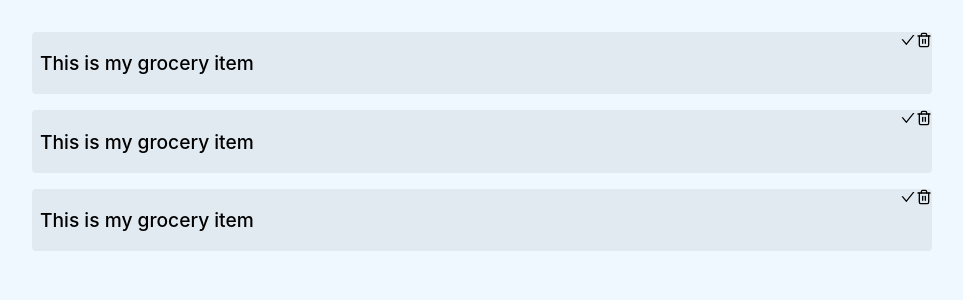
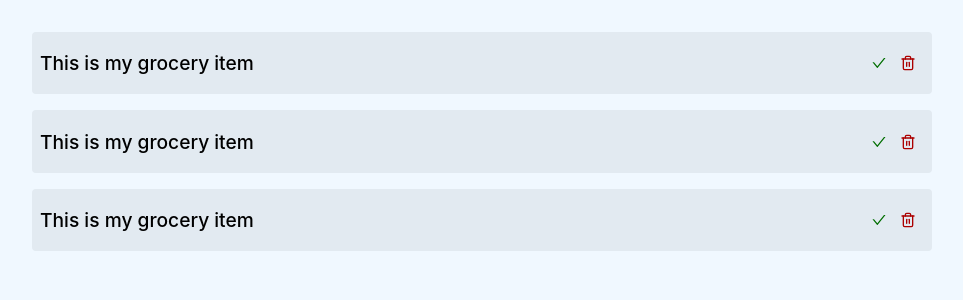
Before and after one commit to BSlaven/my_grocery_list, a React (Vite) app: page / in a window 1280 px wide. Shown: the top 300 px of the page, without its empty margins (158-1121 px from the left). Built offline with nearby package versions, Linux system fonts and the light colour scheme.

Commit message:
add styling to icon container

```diff
--- a/src/GroceryItem/GroceryItem.jsx
+++ b/src/GroceryItem/GroceryItem.jsx
@@ -8,8 +8,8 @@ const GroceryItem = () => {
     <div className={classes.item}>
       <p className={classes.text}>This is my grocery item</p>
       <div className={classes.iconContainer}>
-        <AiOutlineCheck />
-        <FiTrash2 />
+        <AiOutlineCheck className={classes.check} />
+        <FiTrash2 className={classes.trash} />
       </div>
     </div>
   )
--- a/src/GroceryItem/GroceryItem.module.css
+++ b/src/GroceryItem/GroceryItem.module.css
@@ -12,3 +12,18 @@
   font-size: 1.2rem;
   font-weight: 500;
 }
+
+.iconContainer {
+  display: flex;
+  align-items: center;
+  padding-right: 1rem;
+}
+
+.check {
+  color: rgb(0, 110, 0);
+}
+
+.trash {
+  margin-left: 0.8rem;
+  color: rgb(172, 0, 0);
+}
```
